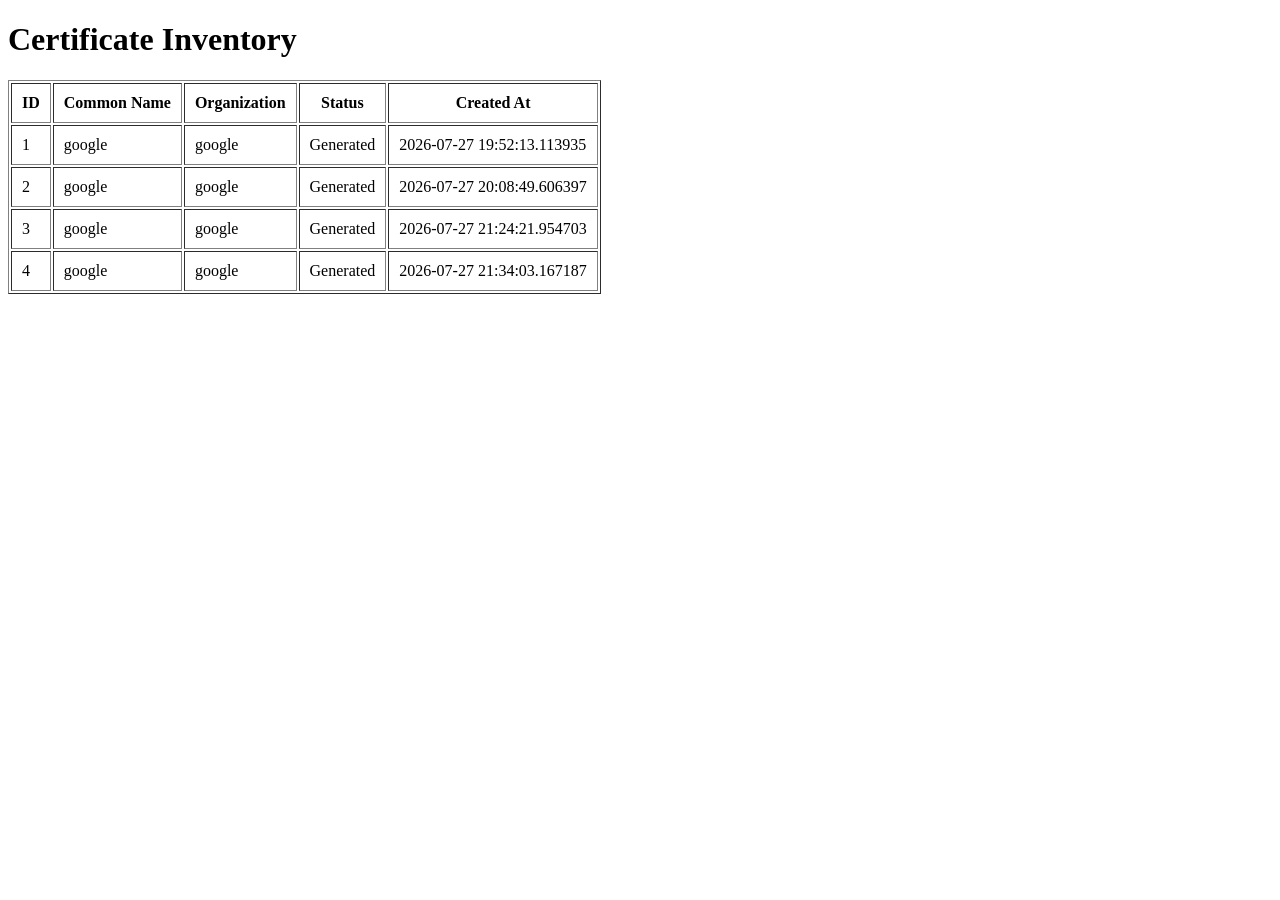
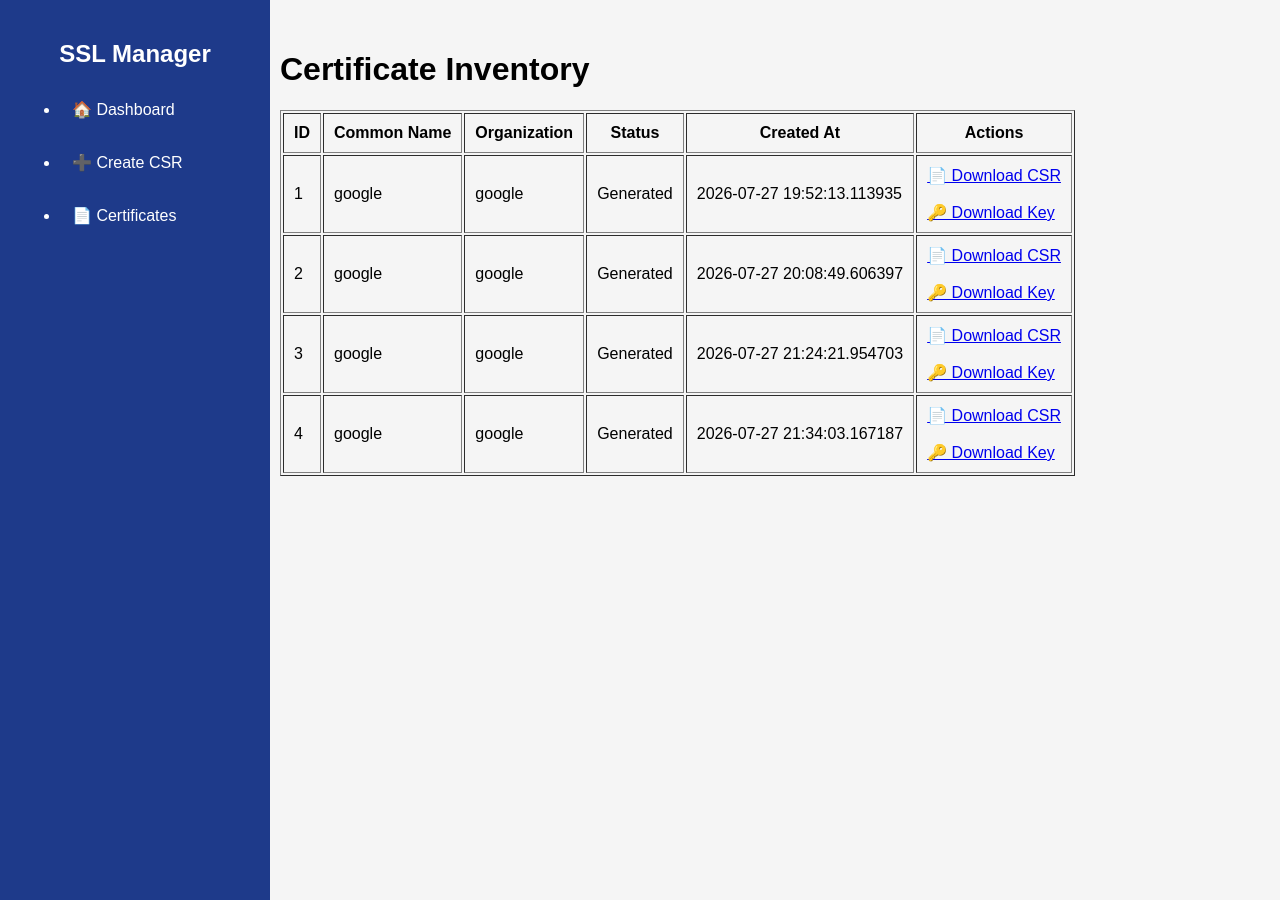
Before and after one commit to Ajaypasunoori2806/ssl-certificate-manager, a FastAPI app: page /certificates in a window 1280 px wide. Run offline with FastAPI, Linux system fonts and the light colour scheme.

Commit message:
Implemented certificate inventory and download functionality

```diff
--- a/app/database/crud.py
+++ b/app/database/crud.py
@@ -1,3 +1,7 @@
+def get_certificate_by_id(db, certificate_id):
+    return db.query(CertificateRequest).filter(
+        CertificateRequest.id == certificate_id
+    ).first()
 from sqlalchemy.orm import Session
 
 from app.database.models import CertificateRequest
--- a/app/routers/certificates.py
+++ b/app/routers/certificates.py
@@ -1,12 +1,15 @@
 from fastapi import APIRouter, Form, Request
-from fastapi.responses import HTMLResponse
+from fastapi.responses import HTMLResponse, FileResponse
 from fastapi.templating import Jinja2Templates
+import os
 
 from app.database.database import SessionLocal
 from app.database.crud import (
     create_certificate_request,
     get_all_certificate_requests,
+    get_certificate_by_id,
 )
+
 from app.services.certificate_service import (
     generate_key_and_csr,
     save_private_key,
@@ -18,6 +21,9 @@ router = APIRouter()
 templates = Jinja2Templates(directory="app/templates")
 
 
+# ----------------------------
+# Generate CSR
+# ----------------------------
 @router.post("/generate-csr")
 async def generate_csr(
     common_name: str = Form(...),
@@ -68,20 +74,61 @@ async def generate_csr(
     }
 
 
+# ----------------------------
+# Certificate Inventory
+# ----------------------------
 @router.get("/certificates", response_class=HTMLResponse)
 async def list_certificates(request: Request):
 
     db = SessionLocal()
-
     certificates = get_all_certificate_requests(db)
-
     db.close()
 
     return templates.TemplateResponse(
-        request=request,
-        name="certificates.html",
-        context={
-            "request": request,
-            "certificates": certificates,
-        },
+    request=request,
+    name="certificates.html",
+    context={
+        "request": request,
+        "certificates": certificates,
+    },
+)
+
+
+# ----------------------------
+# Download CSR
+# ----------------------------
+@router.get("/download/csr/{certificate_id}")
+def download_csr(certificate_id: int):
+
+    db = SessionLocal()
+    certificate = get_certificate_by_id(db, certificate_id)
+    db.close()
+
+    if not certificate:
+        return {"error": "Certificate not found"}
+
+    return FileResponse(
+        path=certificate.csr_path,
+        media_type="application/octet-stream",
+        filename=os.path.basename(certificate.csr_path),
     )
+
+
+# ----------------------------
+# Download Private Key
+# ----------------------------
+@router.get("/download/key/{certificate_id}")
+def download_key(certificate_id: int):
+
+    db = SessionLocal()
+    certificate = get_certificate_by_id(db, certificate_id)
+    db.close()
+
+    if not certificate:
+        return {"error": "Certificate not found"}
+
+    return FileResponse(
+        path=certificate.key_path,
+        media_type="application/octet-stream",
+        filename=os.path.basename(certificate.key_path),
+    )
--- a/app/templates/base.html
+++ b/app/templates/base.html
@@ -2,36 +2,35 @@
 <html lang="en">
 
 <head>
+    <meta charset="UTF-8">
+    <meta name="viewport" content="width=device-width, initial-scale=1.0">
+    <title>{% block title %}SSL Certificate Manager{% endblock %}</title>
 
-    <meta charset="UTF-8">
-
-    <title>SSL Certificate Manager</title>
-
-    <link rel="stylesheet" href="{{ url_for('static', path='css/style.css') }}">
-
+    <link rel="stylesheet" href="/static/css/style.css">
 </head>
 
 <body>
 
-    <div class="sidebar">
+    <div class="container">
 
-        <h2>SSL Manager</h2>
+        <aside class="sidebar">
 
-        <a href="/">Dashboard</a>
+            <h2>SSL Manager</h2>
 
-        <a href="/create-request">Create CSR</a>
+            <ul>
+                <li><a href="/">🏠 Dashboard</a></li>
+                <li><a href="/create-request">➕ Create CSR</a></li>
+                <li><a href="/certificates">📄 Certificates</a></li>
+            </ul>
 
-        <a href="/requests">Certificate Requests</a>
+        </aside>
 
-        <a href="/certificates">Certificates</a>
+        <main class="content">
 
-    </div>
+            {% block content %}
+            {% endblock %}
 
-
-    <div class="content">
-
-        {% block content %}
-        {% endblock %}
+        </main>
 
     </div>
 
--- a/app/templates/certificates.html
+++ b/app/templates/certificates.html
@@ -1,17 +1,15 @@
-<!DOCTYPE html>
-<html lang="en">
+{% extends "base.html" %}
 
-<head>
-    <meta charset="UTF-8">
-    <meta name="viewport" content="width=device-width, initial-scale=1.0">
-    <title>Certificate Inventory</title>
-</head>
+{% block title %}
+Certificate Inventory
+{% endblock %}
 
-<body>
+{% block content %}
 
 <h1>Certificate Inventory</h1>
 
 <table border="1" cellpadding="10">
+
     <thead>
         <tr>
             <th>ID</th>
@@ -19,6 +17,7 @@
             <th>Organization</th>
             <th>Status</th>
             <th>Created At</th>
+            <th>Actions</th>
         </tr>
     </thead>
 
@@ -30,12 +29,17 @@
             <td>{{ certificate.organization }}</td>
             <td>{{ certificate.status }}</td>
             <td>{{ certificate.created_at }}</td>
+
+            <td>
+                <a href="/download/csr/{{ certificate.id }}">📄 Download CSR</a>
+                <br><br>
+                <a href="/download/key/{{ certificate.id }}">🔑 Download Key</a>
+            </td>
+
         </tr>
         {% endfor %}
     </tbody>
 
 </table>
 
-</body>
-
-</html>
+{% endblock %}
--- a/app/templates/create_request.html
+++ b/app/templates/create_request.html
@@ -1,4 +1,8 @@
 {% extends "base.html" %}
+
+{% block title %}
+Create CSR
+{% endblock %}
 
 {% block content %}
 
```
Also changed, not shown: app/templates/dashboard.html (+5 -18 lines), ssl_manager.db, 2 other files. Lines whose indentation alone changed are shown as unchanged.
